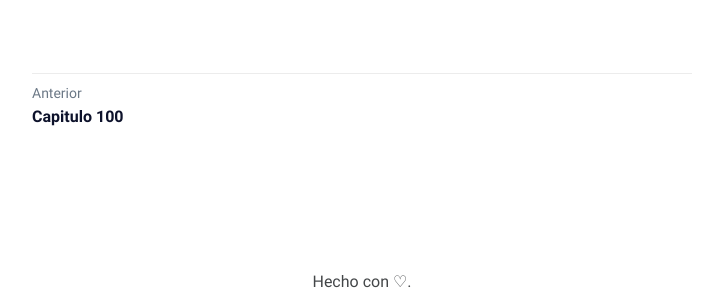
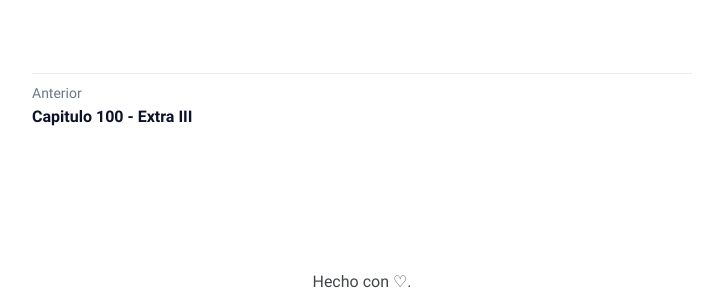
Before and after one commit to taozi-lecturas/taozi-lecturas.github.io, a Jekyll site: the page built from novelas/eadtufv/_posts/2025-03-10-capitulo-101.md, in a window 1280 px wide and 900 px high, scrolled down 10249 px. Shown: the part 545-845 px from the top of the window, without its empty margins (278-1001 px from the left). Built offline with Jekyll 4.4.1, drawn with Linux system fonts in a browser that asks for light colours.

Commit message:
Update title for extras

```diff
--- a/novelas/eadtufv/_posts/2025-03-10-capitulo-100 - extra II.md
+++ b/novelas/eadtufv/_posts/2025-03-10-capitulo-100.md
@@ -1,6 +1,6 @@
 ---
 layout: post-novel
-title:  Capitulo 100
+title:  Capitulo 100 - Extra III
 date:   2025-03-22 21:25:00 -0500
 
 novel: Este alfa discapacitado tiene una fuerte voluntad
--- a/novelas/eadtufv/_posts/2025-03-10-capitulo-99 - extra I.md
+++ b/novelas/eadtufv/_posts/2025-03-10-capitulo-99.md
@@ -1,6 +1,6 @@
 ---
 layout: post-novel
-title:  Capitulo 99
+title:  Capitulo 99 - Extra I
 date:   2025-03-22 21:20:00 -0500
 
 novel: Este alfa discapacitado tiene una fuerte voluntad
```
Also changed, not shown: novelas/eadtufv/_posts/2025-03-10-capitulo-101.md (renamed from novelas/eadtufv/_posts/2025-03-10-capitulo-101 - extra III.md).
